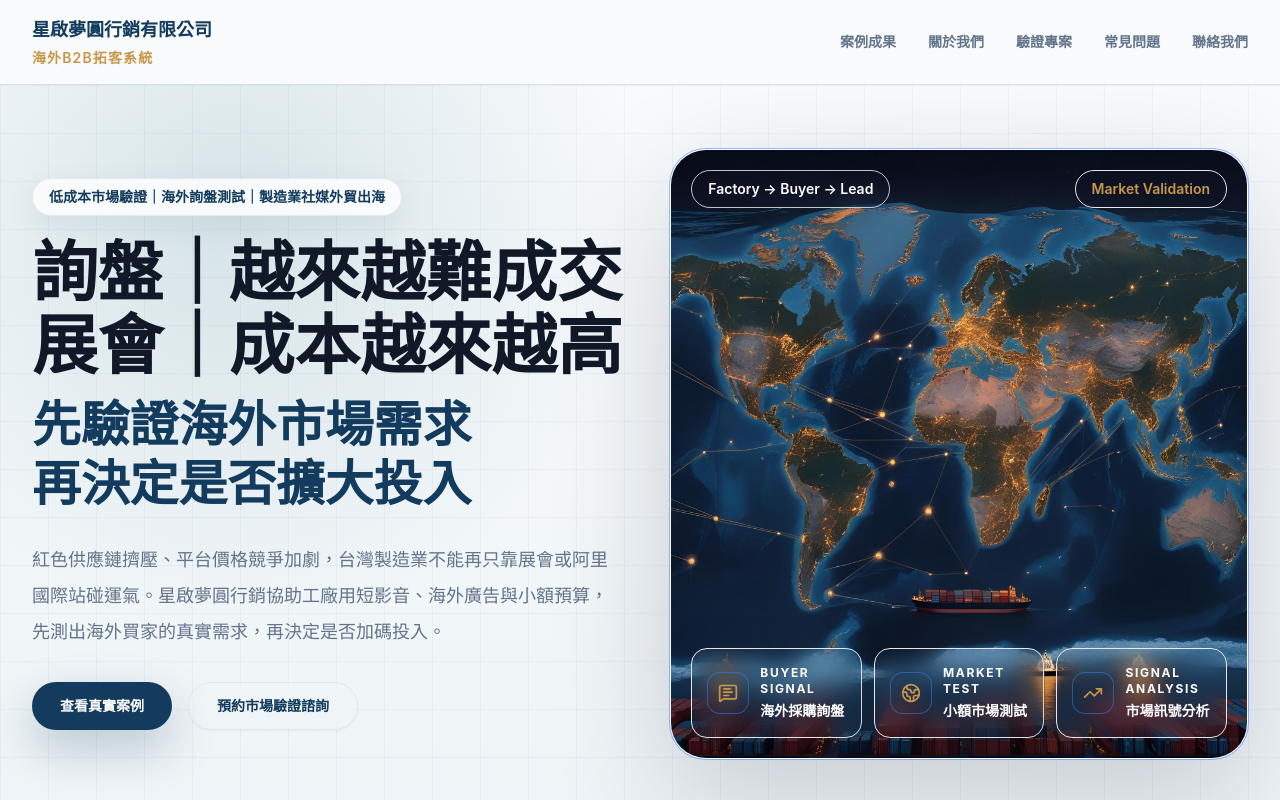
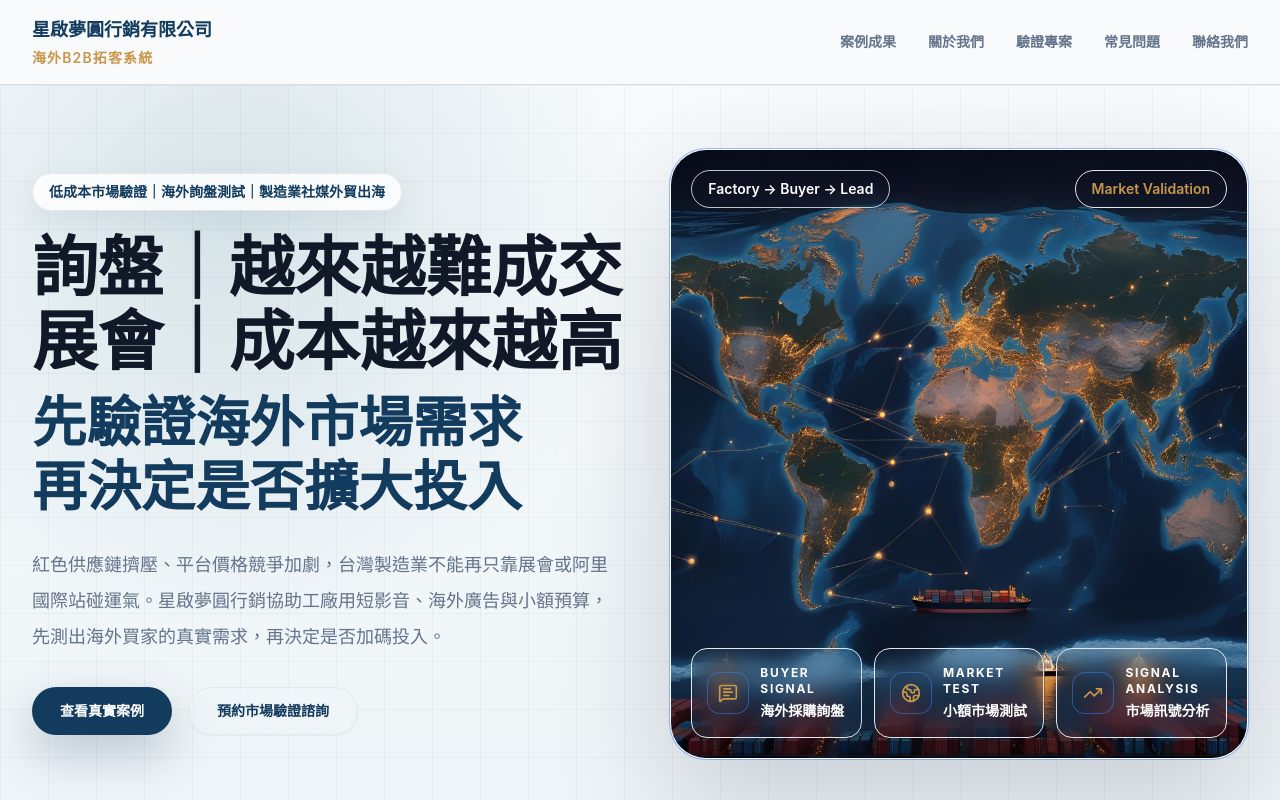
Before and after one commit to eyeroger0626/roger-market-validation, a Next.js app: page / in a window 1280 px wide. Shown: the top 800 px of the page. Built offline with nearby package versions, Linux system fonts and the light colour scheme; no server answers.

Commit message:
Refine hero headline spacing

```diff
--- a/src/components/home/hero-section.tsx
+++ b/src/components/home/hero-section.tsx
@@ -81,10 +81,10 @@ export function HeroSection() {
             <span className="block whitespace-nowrap text-[2.25rem] font-semibold leading-[1.12] sm:text-[3.35rem] lg:text-[3.55rem] xl:text-[4.1rem]">
               展會｜成本越來越高
             </span>
-            <span className="mt-3 block whitespace-nowrap text-[1.85rem] font-semibold leading-[1.22] text-primary sm:text-[2.45rem] lg:text-[2.65rem] xl:text-[3.05rem]">
+            <span className="mt-3 block whitespace-nowrap text-[2.02rem] font-semibold leading-[1.18] text-primary sm:text-[2.7rem] lg:text-[2.9rem] xl:text-[3.4rem]">
               先驗證海外市場需求
             </span>
-            <span className="block whitespace-nowrap text-[1.85rem] font-semibold leading-[1.22] text-primary sm:text-[2.45rem] lg:text-[2.65rem] xl:text-[3.05rem]">
+            <span className="block whitespace-nowrap text-[2.02rem] font-semibold leading-[1.18] text-primary sm:text-[2.7rem] lg:text-[2.9rem] xl:text-[3.4rem]">
               再決定是否擴大投入
             </span>
           </h1>
```
